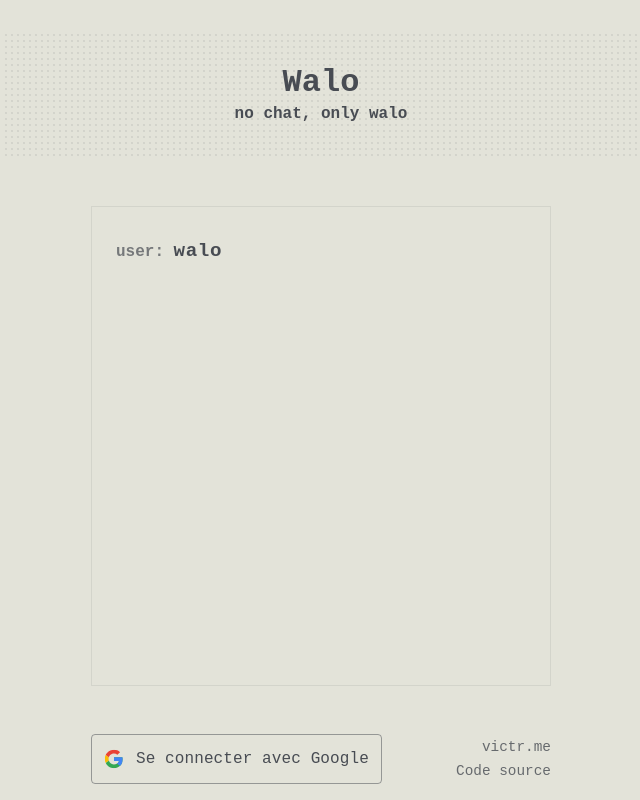
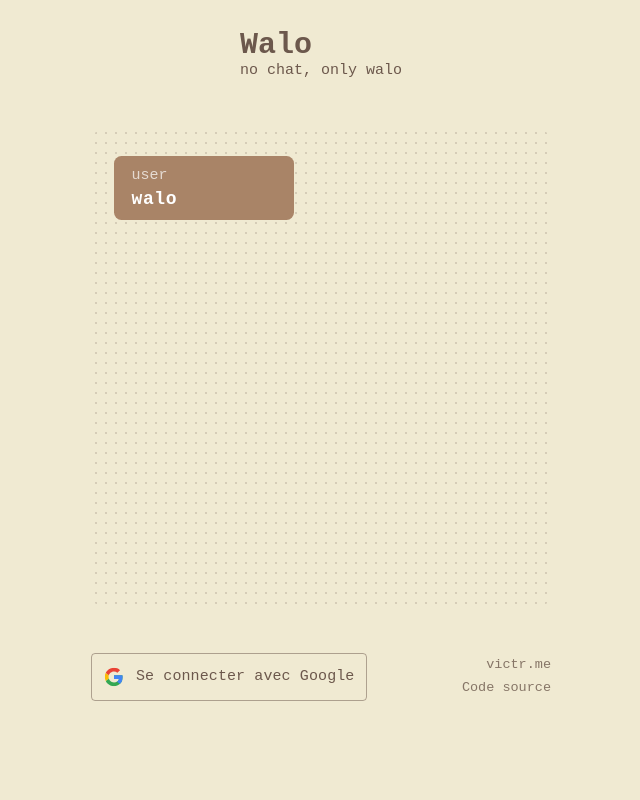
Before and after one commit to victrme/walo, a React (Vite) app: page / in a window 1280 px wide. Shown: the whole page, without its empty margins (319-959 px from the left). Built offline with nearby package versions, Linux system fonts and the light colour scheme; no server answers; the database is empty.

Commit message:
Design back to bubbles

```diff
--- a/src/components/Login.css
+++ b/src/components/Login.css
@@ -24,7 +24,7 @@ main.loading #login {
 	border-color: rgba(var(--color-title), 0.5);
 }
 
-#login .logged-out button:hover {
+#login button:hover {
 	background-color: rgba(var(--color-title), 0.05);
 }
 
--- a/src/components/chat/Chat.css
+++ b/src/components/chat/Chat.css
@@ -6,7 +6,11 @@
 	overflow-x: hidden;
 	padding: 1.5em;
 	margin: auto;
-	border: 1px solid rgba(var(--color-title), 0.1);
+	color: var(--color-chat-text);
+	border-radius: 1em;
+	background: transparent;
+	background-size: 10px 10px;
+	background-image: radial-gradient(rgba(var(--color-title), 0.2) 1px, transparent 0);
 }
 
 #chat > div {
--- a/src/components/chat/TextBubble.css
+++ b/src/components/chat/TextBubble.css
@@ -7,32 +7,39 @@ main.loading .bubble-line {
 	opacity: 0;
 }
 
+.bubble-line.self .b-author {
+	display: none;
+}
+
 .bubble-line.self {
 	text-align: right;
+}
+
+.bubble-line.self .bubble {
+	background-color: var(--color-bubble-self);
 }
 
 .bubble {
 	display: inline-block;
 	width: max-content;
 	min-width: 12em;
-	max-width: 70%;
-	margin: 0.5em 0;
+	max-width: 100%;
+	margin: 0.4em 0;
+	padding: 0.6em 1.2em;
 	text-align: left;
 	font-weight: bold;
+	border-radius: 0.5em;
+	background-color: var(--color-bubble);
 }
 
 .bubble p {
 	margin: 0;
-	display: inline;
 	word-break: break-all;
 }
 
 .bubble .b-author {
 	opacity: 0.7;
-}
-
-.bubble .b-author::after {
-	content: ': ';
+	font-weight: normal;
 }
 
 .bubble .b-message {
--- a/src/index.css
+++ b/src/index.css
@@ -1,18 +1,26 @@
 :root {
 	font-family: monospace;
 	line-height: 1.5;
-	--color-text: #484c53;
-	--color-title: 72, 76, 83;
-	--color-background: #e3e3d9;
-	--color-chat: #aaa1;
+	--color-title: 108, 88, 76;
+	--color-background: #f0ead2;
+	--color-chat: #f5f1e1;
+	--color-chat-text: #fff;
+	--color-bubble: #a98467;
+	--color-bubble-self: #adc178;
+	--color-login-background: #fff;
+	--color-login-border: #dadce0;
 }
 
 @media (prefers-color-scheme: dark) {
 	:root {
 		--color-title: 202, 210, 197;
 		--color-background: #313338;
-		--color-chat: #fff1;
-		--color-text: #adb3aa;
+		--color-chat: #3c4b53;
+		--color-chat-text: #eee;
+		--color-bubble: #84a98c;
+		--color-bubble-self: #52796f;
+		--color-login-background: #ddd;
+		--color-login-border: #aaa;
 	}
 }
 
@@ -30,8 +38,8 @@ p {
 }
 
 body {
-	font-size: 16px;
-	color: var(--color-text);
+	font-size: 15px;
+	color: rgb(var(--color-title));
 	background-color: var(--color-background);
 }
 
@@ -45,20 +53,15 @@ main {
 }
 
 main .title {
-	padding: 2em 0;
+	padding: 2em 0 0 0;
 	color: rgb(var(--color-title));
-	font-weight: bolder;
-	text-align: center;
-	background: transparent;
-	background-image: radial-gradient(rgba(var(--color-title), 0.1) 1px, transparent 0);
-	background-size: 6px 6px;
+	width: max-content;
+	margin: auto;
 }
 
 main .title h1 {
-	display: block;
-	text-align: center;
+	line-height: 1em;
 	margin: 0;
-	line-height: 1.2;
 }
 
 main .title p {
@@ -67,30 +70,40 @@ main .title p {
 
 main #bottom {
 	display: flex;
+	flex-wrap: wrap;
+	justify-content: space-between;
+	align-items: center;
 	margin: auto;
-	gap: 2em;
+	gap: 1em;
 	width: 100%;
 	max-width: 460px;
-	justify-content: space-between;
-	align-items: center;
-	white-space: nowrap;
 }
 
 main #out-links {
 	text-align: right;
+	width: 6em;
 }
 
 main #out-links a {
+	opacity: 0.8;
 	color: inherit;
 	font-size: 0.9em;
+	border-radius: 4px;
 	text-decoration: none;
-	opacity: 0.8;
 }
 
-main #out-links a:hover,
-main #out-links a:focus-visible {
+main #out-links a:hover {
 	text-decoration: underline;
 	opacity: 1;
+}
+
+main #out-links a:focus-visible {
+}
+
+@media screen and (max-height: 900px) {
+	main .title {
+		padding: 0;
+	}
 }
 
 @media screen and (max-width: 500px) {
@@ -100,7 +113,7 @@ main #out-links a:focus-visible {
 
 	main .title {
 		font-size: 1em;
-		padding: 1.5em;
+		padding: 1em;
 	}
 
 	main {
```
